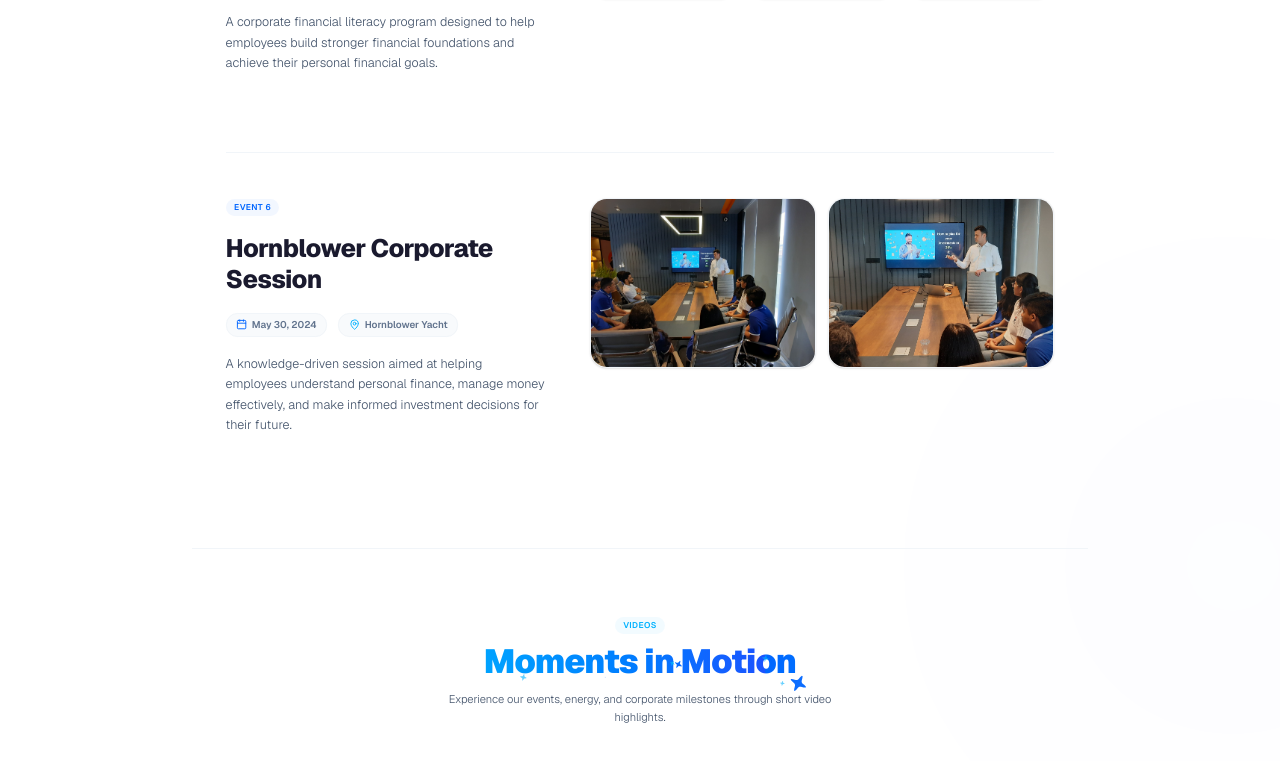
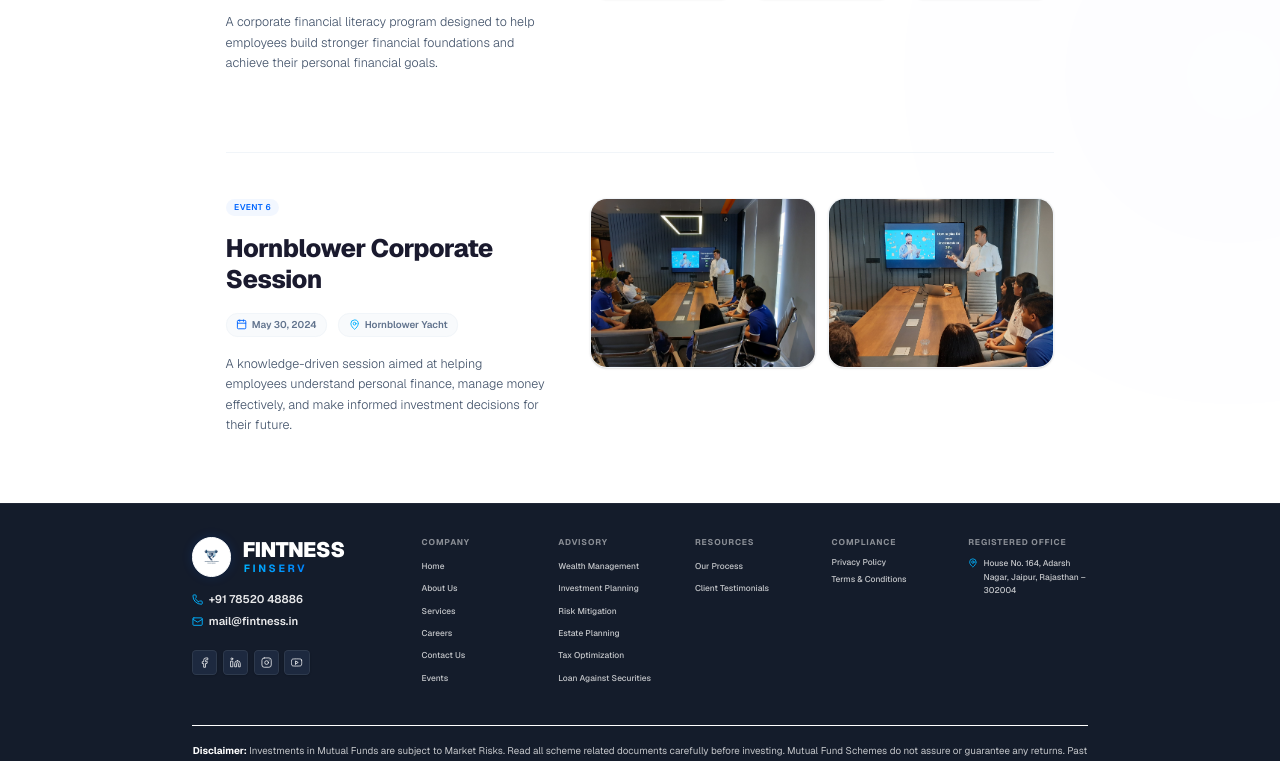
Before and after one commit to tanishqnarula12/fintness-new, a Next.js app: page /events in a window 1280 px wide. Shown: the part 2029-2790 px from the top of the page. Built offline with nearby package versions, Linux system fonts and the light colour scheme.

Commit message:
Remove Moments in Motion video section

```diff
--- a/src/app/events/page.tsx
+++ b/src/app/events/page.tsx
@@ -8,7 +8,6 @@
   X,
   ChevronLeft,
   ChevronRight,
-  Play,
   Maximize2
 } from "lucide-react";
 import { SparklesText } from "@/components/ui/sparkles-text";
@@ -91,14 +90,6 @@
       "/events/hornblower-2.jpeg",
     ]
   }
-];
-
-const videosData = [
-  {
-    id: "vid-sumit-1",
-    src: "/events/sumit-1.mp4",
-    title: "Sumit Digital Highlight",
-  },
 ];
 
 export default function EventsPage() {
@@ -275,64 +266,6 @@
         ))}
       </section>
 
-      {/* VIDEOS SECTION */}
-      <section className="relative z-10 px-6 md:px-12 max-w-7xl mx-auto mt-40 border-t border-slate-100 pt-24">
-        <motion.div
-          initial={{ opacity: 0, y: 30 }}
-          whileInView={{ opacity: 1, y: 0 }}
-          viewport={{ once: true }}
-          transition={{ duration: 0.8 }}
-          className="text-center mb-16 space-y-4"
-        >
-          <span className="inline-flex items-center gap-1.5 px-3 py-1 rounded-full text-xs font-semibold tracking-wider text-[#00B2FF] bg-[#00B2FF]/5 uppercase">
-            Videos
-          </span>
-          <SparklesText
-            text="Moments in Motion"
-            colors={{ first: "#0066FF", second: "#00B2FF" }}
-            className="text-4xl md:text-5xl font-extrabold tracking-tight"
-          />
-          <p className="text-slate-600 font-light max-w-xl mx-auto leading-relaxed">
-            Experience our events, energy, and corporate milestones through short video highlights.
-          </p>
-        </motion.div>
-
-        {/* Video Grid */}
-        <div className="grid grid-cols-1 md:grid-cols-2 lg:grid-cols-3 gap-8">
-          {videosData.map((video, idx) => (
-            <motion.div
-              key={video.id}
-              initial={{ opacity: 0, y: 30 }}
-              whileInView={{ opacity: 1, y: 0 }}
-              viewport={{ once: true }}
-              transition={{ duration: 0.6, delay: idx * 0.1 }}
-              className="bg-white rounded-[32px] border border-slate-100 p-3 shadow-md shadow-slate-100 hover:shadow-[0_16px_40px_rgba(0,102,255,0.06)] hover:-translate-y-1 transition-all duration-500 overflow-hidden flex flex-col group"
-            >
-              <div className="relative aspect-video rounded-2xl overflow-hidden bg-slate-900 border border-slate-100 shrink-0">
-                <video
-                  controls
-                  preload="metadata"
-                  playsInline
-                  className="w-full h-full object-cover"
-                >
-                  <source src={video.src} />
-                  Your browser does not support the video tag.
-                </video>
-              </div>
-              <div className="p-5 flex-grow flex flex-col justify-center">
-                <div className="flex items-center gap-3">
-                  <div className="w-10 h-10 rounded-full bg-[#0066FF]/5 flex items-center justify-center shrink-0">
-                    <Play className="w-4 h-4 text-[#0066FF] fill-[#0066FF]" />
-                  </div>
-                  <div className="h-[2px] bg-slate-100 flex-grow" />
-                  <span className="text-xs font-bold uppercase tracking-wider text-slate-400">Reel {idx + 1}</span>
-                </div>
-              </div>
-            </motion.div>
-          ))}
-        </div>
-      </section>
-
       {/* LIGHTBOX MODAL OVERLAY */}
       <AnimatePresence>
         {lightbox.isOpen && (
```
